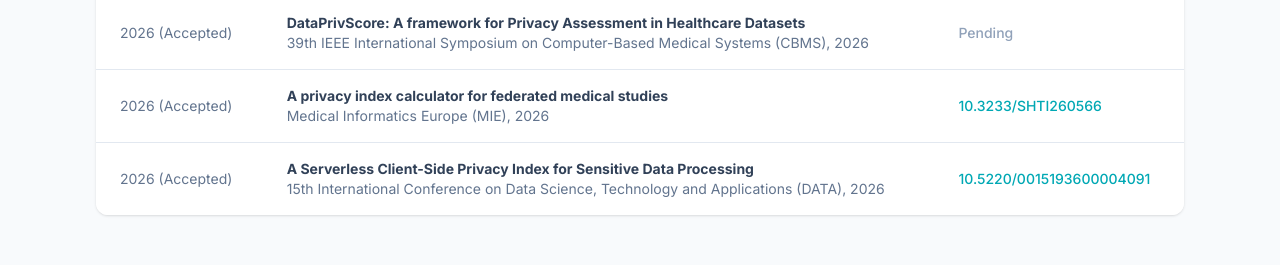
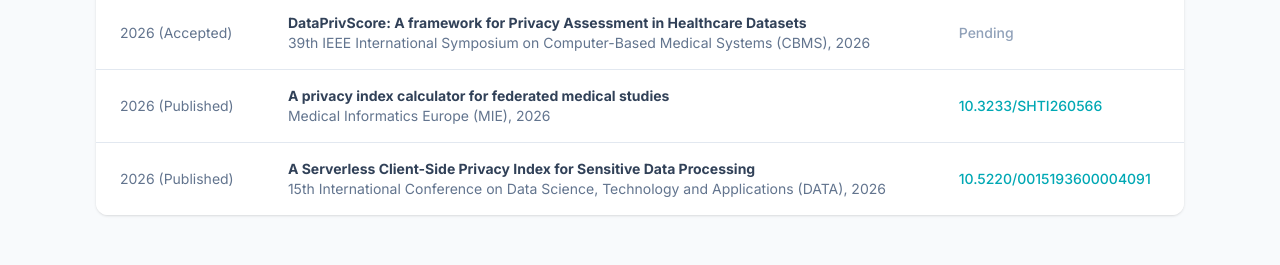
Before and after one commit to ieeta-mith/ieeta-mith.github.io, a React (Vite) app: page /results in a window 1280 px wide. Shown: the part 946-1211 px from the top of the page. Built offline with nearby package versions, Linux system fonts and the light colour scheme.

Commit message:
Forgot to change the status in the publications

```diff
--- a/src/data/publications.ts
+++ b/src/data/publications.ts
@@ -10,14 +10,14 @@ export const PUBLICATIONS: Publication[] = [
 		link: undefined,
 	},
 	{
-		date: '2026 (Accepted)',
+		date: '2026 (Published)',
 		title: 'A privacy index calculator for federated medical studies',
 		doi: ' 10.3233/SHTI260566',
 		publicationPlace: 'Medical Informatics Europe (MIE), 2026',
 		link: 'https://doi.org/10.3233/shti260566',
 	},
 	{
-		date: '2026 (Accepted)',
+		date: '2026 (Published)',
 		title: 'A Serverless Client-Side Privacy Index for Sensitive Data Processing',
 		doi: '10.5220/0015193600004091',
 		publicationPlace:
```
